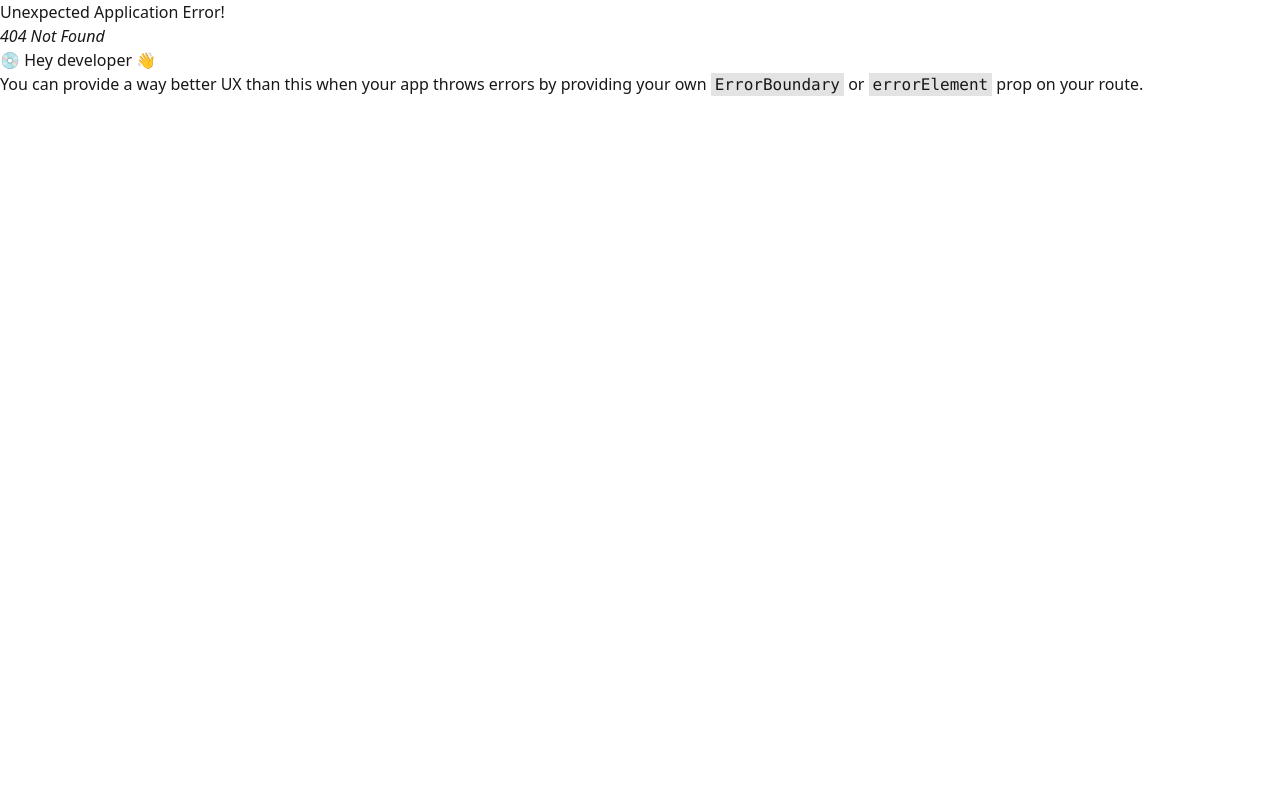
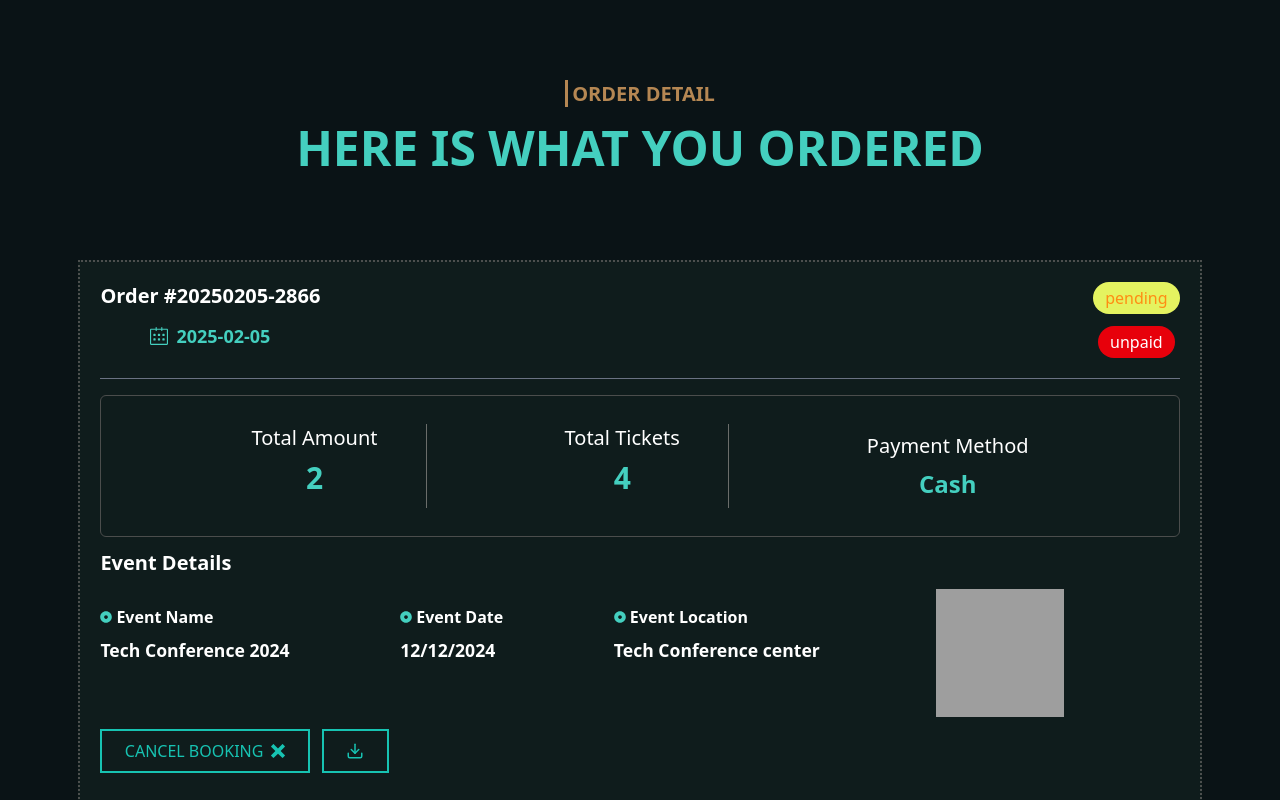
Before and after one commit to TanjiinaAkter/Eventease-client, a React (Vite) app: page /usereventdetail in a window 1280 px wide. Before the commit this address had no page. Shown: the top 800 px of the page. Built offline with nearby package versions, Linux system fonts and the light colour scheme; grey boxes are pictures that could not be loaded; a web font is replaced by a local one.

Commit message:
user dashboard  done

```diff
--- /dev/null
+++ b/src/pages/Dahboard/UserEventDetail/UserEventDetail.jsx
@@ -0,0 +1,104 @@
+import { FaDotCircle } from "react-icons/fa";
+import { SlCalender } from "react-icons/sl";
+import SectionTitle from "../../../components/Sectiontitle";
+import { ImCross } from "react-icons/im";
+import { FiDownload } from "react-icons/fi";
+const UserEventDetail = () => {
+  return (
+    <div className="mx-auto w-full p-4 bg-[#0a1316] min-h-screen h-full">
+      <SectionTitle
+        title={"Order Detail"}
+        subtitle={"Here is what you ordered"}></SectionTitle>
+      <div className="p-5 my-6 bg-[#0f1c1c] flex flex-col justify-center items-center mx-auto w-[90%]  text-white border-2 border-dotted border-[#4c4f4e]">
+        <div className=" space-y-3 w-full flex flex-col md:flex-row justify-between  gap-3 ">
+          <div className="flex  items-center flex-col gap-3">
+            <h2 className="md:text-xl font-semibold ">Order #20250205-2866 </h2>
+            <h3 className="text-base flex flex-row gap-2 items-center md:text-lg font-semibold text-[#44cfbf]">
+              <SlCalender></SlCalender> 2025-02-05
+            </h3>
+          </div>
+          <div className="flex flex-col items-center gap-3">
+            <p className="px-3 py-1 bg-[#e4f360] text-[#ff8d13]  text-center rounded-2xl">
+              pending
+            </p>
+            <p className="px-3 py-1 bg-red-600 text-white  text-center rounded-2xl">
+              unpaid
+            </p>
+          </div>
+        </div>
+        <hr className="bg-gray-500 border-none my-4 h-[1px] w-full" />
+        <div className=" flex flex-wrap border border-[#4b4d4c] md:w-full mx-auto justify-evenly items-center gap-4 p-7 rounded-md bg-[#0f1c1c]">
+          <div className=" pb-3 text-center   md:border-r-[1px] md:pr-12 md:border-r-[#6a6d6a]">
+            <h2 className="text-xl text-white">Total Amount</h2>
+            <h1 className="text-3xl text-[#44cfbf] font-semibold text-center mt-2">
+              2
+            </h1>
+          </div>
+          <div className=" pb-3 text-center   md:border-r-[1px] md:pr-12 md:border-r-[#6a6d6a]">
+            <h2 className="text-xl text-white">Total Tickets</h2>
+            <h1 className="text-3xl  font-semibold text-[#44cfbf] text-center mt-2">
+              4
+            </h1>
+          </div>
+          <div className="">
+            <h2 className="text-xl text-white">Payment Method</h2>
+            <h1 className="text-2xl  font-semibold text-[#44cfbf]  mt-2 text-center">
+              Cash
+            </h1>
+          </div>
+        </div>
+        <div className=" space-y-3 w-full">
+          <h2 className="text-xl font-semibold my-3">Event Details </h2>
+          <div className="grid grid-cols-1 md:grid-cols-3">
+            <div className="flex col-span-full flex-wrap md:col-span-2 my-4  justify-between  gap-5 md:gap-3">
+              <div>
+                <h2 className="md:text-base mb-2 font-semibold flex items-center gap-1 ">
+                  <FaDotCircle className="text-xs text-[#44cfbf]" />
+                  Event Name
+                </h2>
+                <p className="text-lg md:text-[1.1rem] font-semibold ">
+                  Tech Conference 2024
+                </p>
+              </div>
+              <div>
+                <h2 className="md:text-base mb-2 font-semibold flex items-center gap-1 ">
+                  <FaDotCircle className="text-xs text-[#44cfbf]" />
+                  Event Date
+                </h2>
+                <p className="text-lg md:text-[1.1rem] font-semibold ">
+                  12/12/2024
+                </p>
+              </div>
+              <div>
+                <h2 className="md:text-base mb-2 font-semibold flex  items-center gap-1 ">
+                  <FaDotCircle className="text-xs text-[#44cfbf]" />
+                  Event Location
+                </h2>
+                <p className="text-lg md:text-[1.1rem] font-semibold ">
+                  Tech Conference center
+                </p>
+              </div>
+            </div>
+            <div className="event-image col-span-full md:col-span-1 flex justify-center items-center">
+              <img
+                className="w-[8rem] h-[8rem] object-cover"
+                src="https://i.ibb.co.com/4wpbwvwr/product-school-Gajr-OEN6m4-unsplash.jpg"
+                alt=""
+              />
+            </div>
+          </div>
+        </div>
+        <div className="flex flex-col w-full md:w-full md:flex-row my-3 gap-3">
+          <button className="flex gap-2 items-center">
+            Cancel booking <ImCross className="text-sm" />
+          </button>
+          <button className="flex gap-2 sm:w-[30%] md:w-auto justify-center text-center items-center">
+            <FiDownload className="text-lg" />
+          </button>
+        </div>
+      </div>
+    </div>
+  );
+};
+
+export default UserEventDetail;
--- a/src/pages/Dahboard/UserProfileEdit/UserProfileEdit.jsx
+++ b/src/pages/Dahboard/UserProfileEdit/UserProfileEdit.jsx
@@ -1,6 +1,5 @@
 import { IoHome } from "react-icons/io5";
 import { Link } from "react-router-dom";
-import Sectiontitle from "../../../components/Sectiontitle";
 import RouteTitle from "../../../components/RouteTitle";
 
 const UserProfileEdit = () => {
--- a/src/router/router.jsx
+++ b/src/router/router.jsx
@@ -16,6 +16,7 @@ import UserDashboard from "../pages/Dahboard/UserDashboard/UserDashboard";
 import UserOrders from "../pages/Dahboard/UserOrders/UserOrders";
 import UserProfile from "../pages/Dahboard/UserProfile/UserProfile";
 import UserProfileEdit from "../pages/Dahboard/UserProfileEdit/UserProfileEdit";
+import UserEventDetail from "../pages/Dahboard/UserEventDetail/UserEventDetail";
 
 const router = createBrowserRouter([
   {
@@ -87,6 +88,10 @@ const router = createBrowserRouter([
         path: "/userprofileedit",
         element: <UserProfileEdit></UserProfileEdit>,
       },
+      {
+        path: "/usereventdetail",
+        element: <UserEventDetail></UserEventDetail>,
+      },
     ],
   },
 ]);
```
